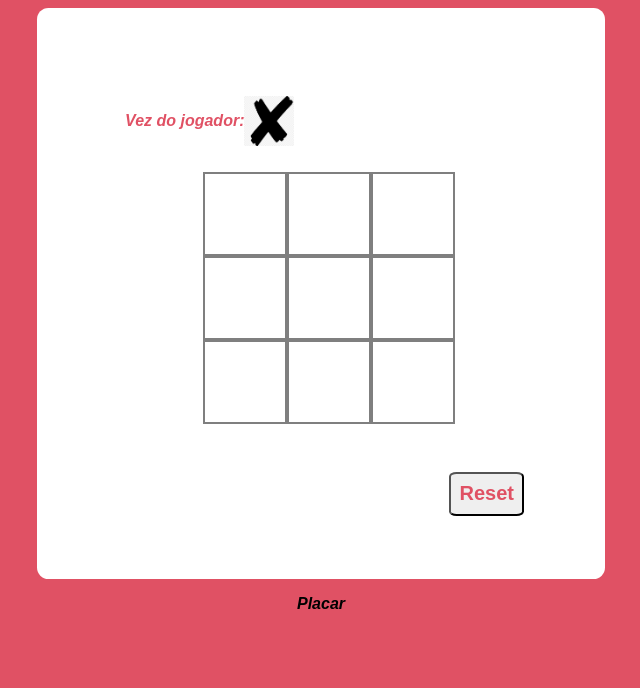
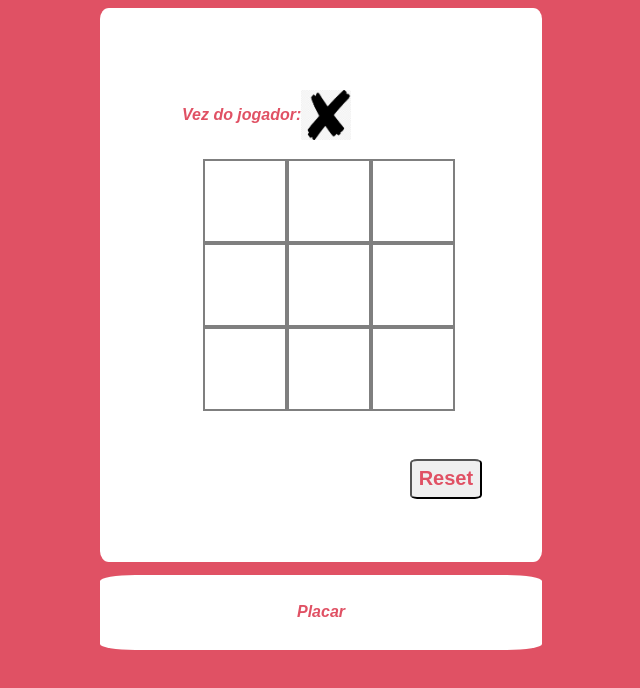
Before and after one commit to sempiternus-bit/gameOld, a plain HTML site: page index.html in a window 1280 px wide. Shown: the whole page, without its empty margins (319-959 px from the left). Drawn offline with Linux system fonts and the light colour scheme.

Commit message:
Update style.css

```diff
--- a/style.css
+++ b/style.css
@@ -13,7 +13,7 @@ section{
 	padding: 5%;
 	padding-right: 0%;
 	max-width: 80%;
-	min-width: 40%;
+	min-width: 30%;
 }
 #tit{
 	display: flex;
@@ -25,9 +25,10 @@ section{
 	color: #e05164;
 }
 #tab{
-        max-width: 100%;
 	width: 300px;
 	height: 300px;
+	max-width: 100%;
+	max-height: 100%;
 	margin: auto;
 
 }
@@ -57,3 +58,16 @@ section{
 	font-weight: bolder;
 	border-radius: 10%;
 }
+footer{
+	color: #e05164;
+	background: #fff;
+	max-width: 100%;
+	min-width: 33%;
+	border-radius: 8%;
+	margin: 1%;
+	display: flex;
+	flex-direction: column;
+	align-items: center;
+	padding: 1%;
+
+}
```
